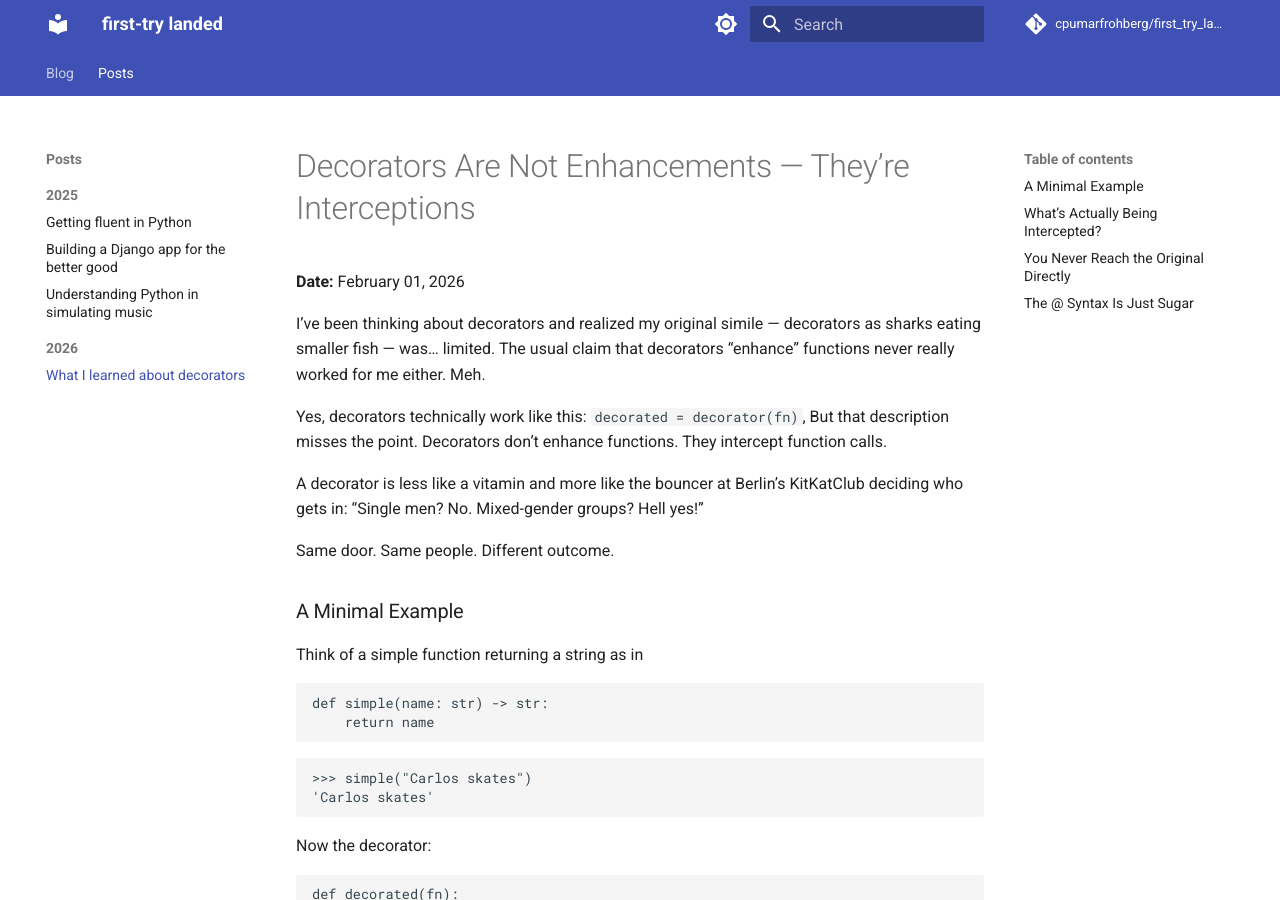
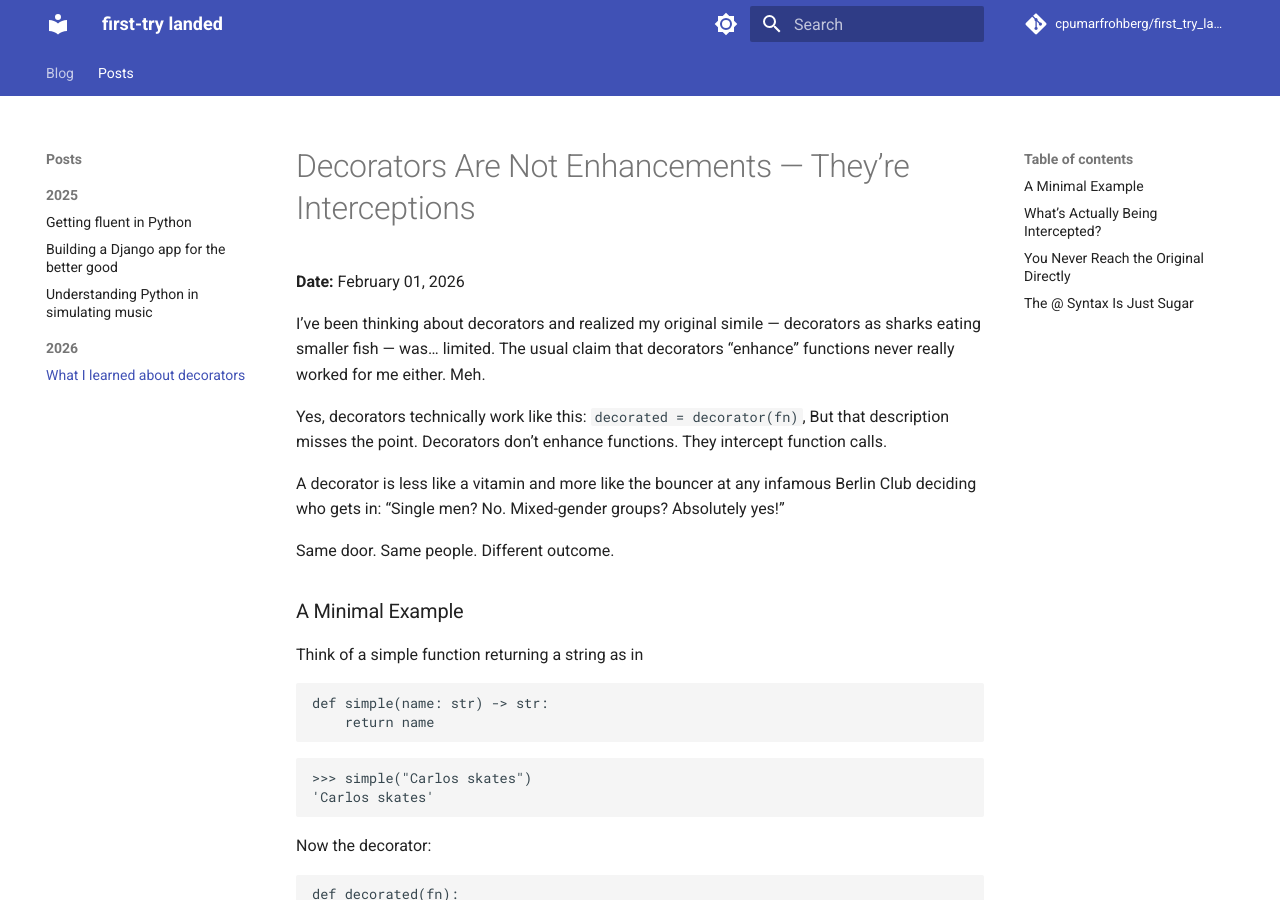
Before and after one commit to cpumarfrohberg/first_try_landed, an MkDocs documentation site: the page built from docs/posts/2026/decorators.md, in a window 1280 px wide and 900 px high. Built offline with MkDocs 1.6.1 and Material for MkDocs 9.7.7, drawn with Linux system fonts in a browser that asks for light colours; comment, search, counter and statistics services are not loaded.

Commit message:
update examples for decorator

```diff
--- a/docs/posts/2026/decorators.md
+++ b/docs/posts/2026/decorators.md
@@ -15,8 +15,8 @@ Yes, decorators technically work like this:
 `decorated = decorator(fn)`,
 But that description misses the point. Decorators don’t enhance functions. They intercept function calls.
 
-A decorator is less like a vitamin and more like the bouncer at Berlin’s KitKatClub deciding who gets in:
-“Single men? No. Mixed-gender groups? Hell yes!”
+A decorator is less like a vitamin and more like the bouncer at any infamous Berlin Club deciding who gets in:
+“Single men? No. Mixed-gender groups? Absolutely yes!”
 
 Same door. Same people. Different outcome.
 
```
